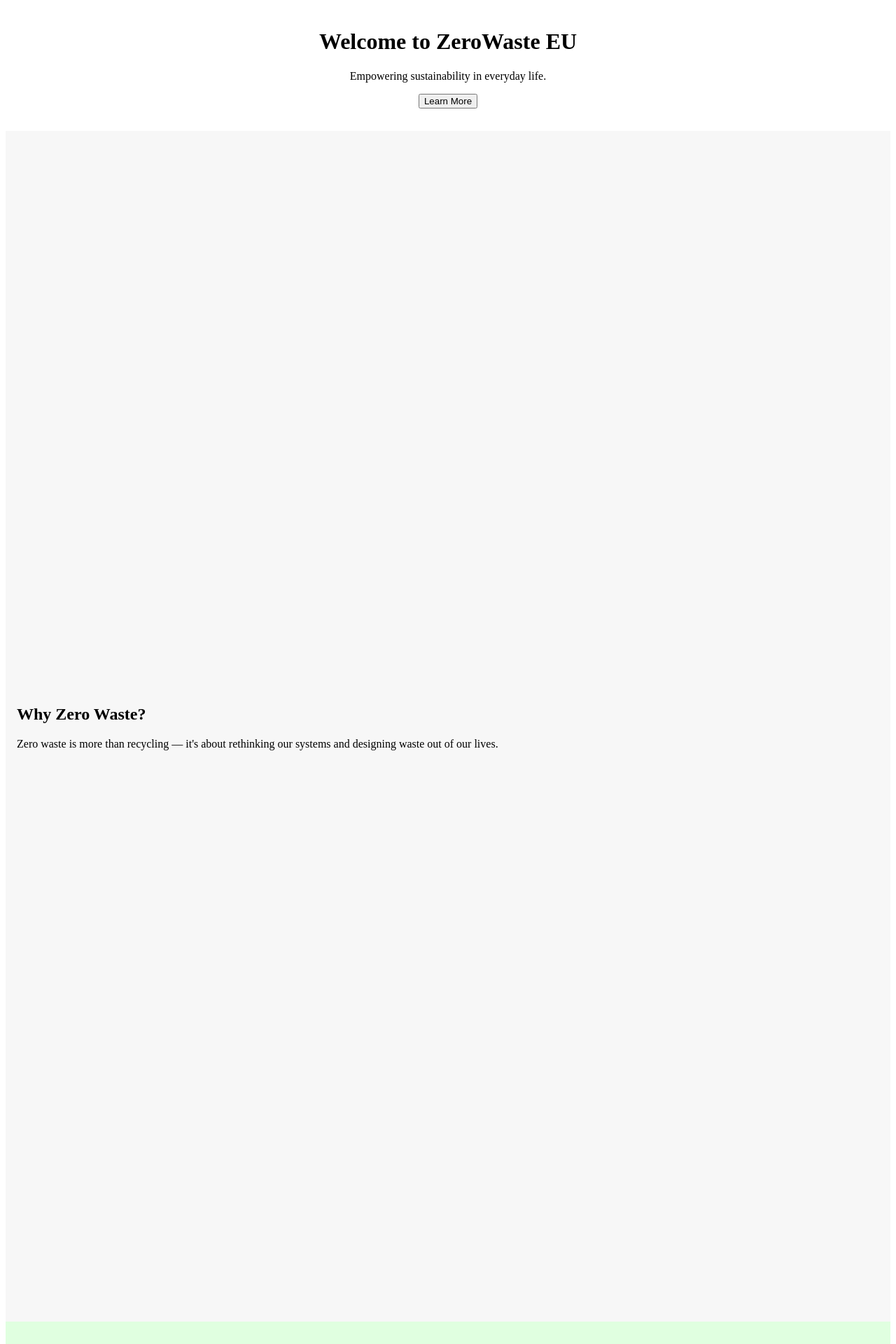
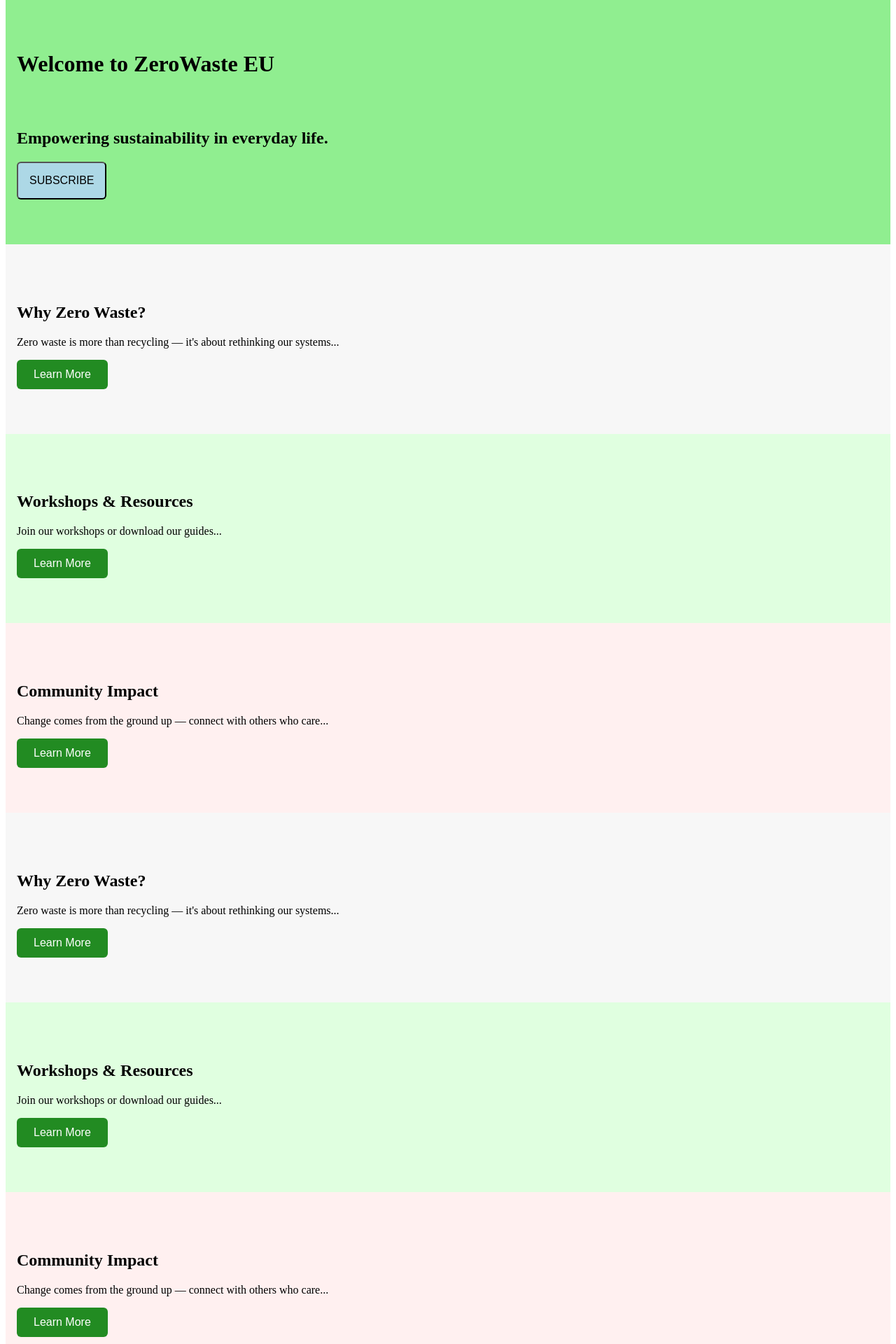
Before and after one commit to Anita-B-SW/zerowaste-eu, a React (Vite) app: page / in a window 1280 px wide. Shown: the part 20-1940 px from the top of the page at 70% size. Built offline with nearby package versions, Linux system fonts and the light colour scheme.

Commit message:
Fix home sections

```diff
--- a/src/App.tsx
+++ b/src/App.tsx
@@ -1,6 +1,7 @@
 import React from 'react';
 import { useState } from 'react';
 import Popup from './Popup';
+import './index.css';
 
 export default function Home() {
   const [showPopup, setShowPopup] = useState<boolean>(false);
@@ -11,28 +12,52 @@ export default function Home() {
 
   return (
     <div className="home">
-      <header className="hero" style={{ padding: '2rem', textAlign: 'center' }}>
-        <h1>Welcome to ZeroWaste EU</h1>
-        <p>Empowering sustainability in everyday life.</p>
-        <button onClick={handleButtonClick}>Learn More</button>
+      <header className="hero" style={{ padding: '4rem 1rem', background: '#90EE90' }}>
+        <h1 >Welcome to ZeroWaste EU</h1>
+        <h2 style={{ padding: '1rem 1rem'}}></h2>
+        <h2>Empowering sustainability in everyday life.</h2>
+        <button className="subscribe-button" style={{background:'lightblue', padding: '1rem 1rem', borderRadius: '6px', fontSize: '1rem'}} onClick={handleButtonClick}>SUBSCRIBE</button>
       </header>
 
       <main>
-        <section style={{ padding: '100vh 1rem', background: '#f7f7f7' }}>
+        <section style={{ padding: '4rem 1rem', background: '#f7f7f7' }}>
           <h2>Why Zero Waste?</h2>
-          <p>Zero waste is more than recycling — it's about rethinking our systems and designing waste out of our lives.</p>
+          <p>Zero waste is more than recycling — it's about rethinking our systems...</p>
+          <button className="cta-button" onClick={handleButtonClick}>Learn More</button>
         </section>
 
-        <section style={{ padding: '100vh 1rem', background: '#e0ffe0' }}>
+        <section style={{ padding: '4rem 1rem', background: '#e0ffe0' }}>
           <h2>Workshops & Resources</h2>
-          <p>Join our workshops or download our free guides to start your zero waste journey today.</p>
+          <p>Join our workshops or download our guides...</p>
+          <button className="cta-button" onClick={handleButtonClick}>Learn More</button>
+
         </section>
 
-        <section style={{ padding: '100vh 1rem', background: '#fff0f0' }}>
+        <section style={{ padding: '4rem 1rem', background: '#fff0f0' }}>
           <h2>Community Impact</h2>
-          <p>We believe change comes from the ground up — connect with others who care about sustainability.</p>
+          <p>Change comes from the ground up — connect with others who care...</p>
+          <button className="cta-button" onClick={handleButtonClick}>Learn More</button>
+        </section>
+
+        <section style={{ padding: '4rem 1rem', background: '#f7f7f7' }}>
+          <h2>Why Zero Waste?</h2>
+          <p>Zero waste is more than recycling — it's about rethinking our systems...</p>
+          <button className="cta-button" onClick={handleButtonClick}>Learn More</button>
+        </section>
+
+        <section style={{ padding: '4rem 1rem', background: '#e0ffe0' }}>
+          <h2>Workshops & Resources</h2>
+          <p>Join our workshops or download our guides...</p>
+          <button className="cta-button" onClick={handleButtonClick}>Learn More</button>
+        </section>
+
+        <section style={{ padding: '4rem 1rem', background: '#fff0f0' }}>
+          <h2>Community Impact</h2>
+          <p>Change comes from the ground up — connect with others who care...</p>
+          <button className="cta-button" onClick={handleButtonClick}>Learn More</button>
         </section>
       </main>
+
 
       {showPopup && <Popup onClose={() => setShowPopup(false)} />}
     </div>
--- /dev/null
+++ b/src/index.css
@@ -0,0 +1,14 @@
+.cta-button {
+  padding: 0.75rem 1.5rem;
+  background-color: #228b22;
+  color: white;
+  font-size: 1rem;
+  border: none;
+  border-radius: 6px;
+  cursor: pointer;
+  transition: background-color 0.3s ease;
+}
+
+.cta-button:hover {
+  background-color: #1e7a1e;
+}
```
